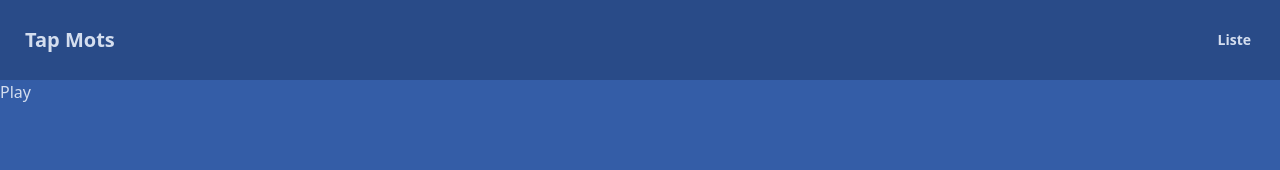
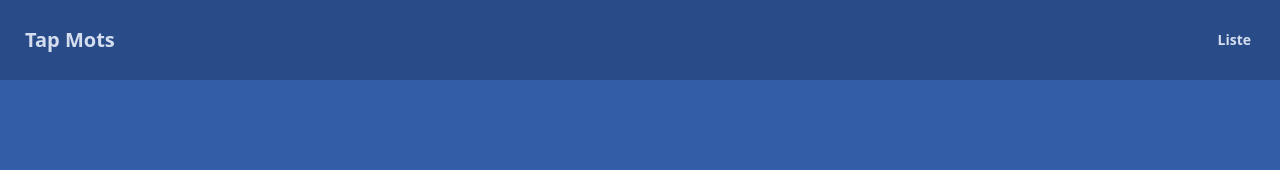
Before and after one commit to Bhacaz/tap-mots, a Vue app: page / in a window 1280 px wide. Shown: the top 170 px of the page. Built offline with nearby package versions, Linux system fonts and the light colour scheme.

Commit message:
currentWord

```diff
--- a/src/views/Play.vue
+++ b/src/views/Play.vue
@@ -1,9 +1,20 @@
 <script setup lang="ts">
+import {ref} from "vue";
 
+const words = ref([]);
+const currentWord = ref('');
+const storedItems = localStorage.getItem('words');
+if (storedItems) {
+  words.value = JSON.parse(storedItems);
+}
+
+const i = Math.floor(Math.random() * words.value.length);
+currentWord.value = words.value[i]
 </script>
 
 <template>
- <h1>Play</h1>
+  <h1>{{words.join(';')}}</h1>
+  <h1>{{currentWord}}</h1>
 </template>
 
 <style scoped>
```
